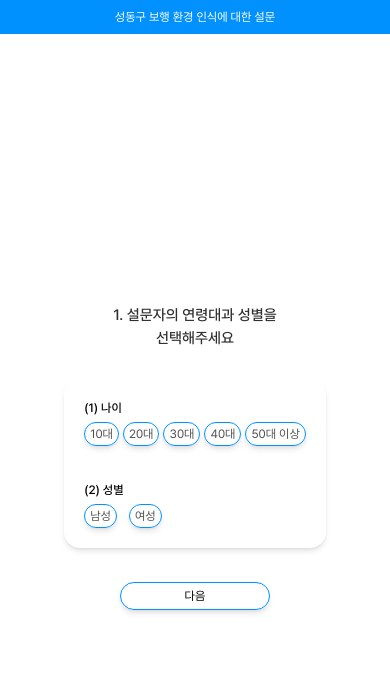
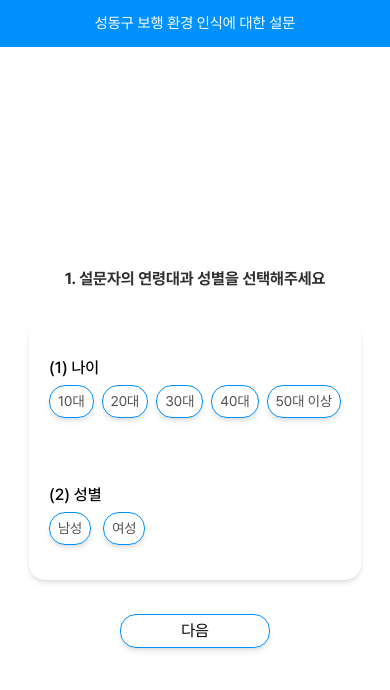
Before and after one commit to arky02/Hanyang_RoadSurvey_Front, a Next.js app: page / in a window 390 px wide. Shown: the top 690 px of the page. Built offline with nearby package versions, Linux system fonts and the light colour scheme.

Commit message:
style: 모바일 스타일 변경

```diff
--- a/components/SmallBtn.tsx
+++ b/components/SmallBtn.tsx
@@ -11,7 +11,7 @@ function SmallBtn({
 }) {
   return (
     <button
-      className={`hover:bg-[#0091ff49] hover:text-black  hover:shadow-xl hover:font-semibold rounded-2xl md:px-4 md:py-[5px] px-[5px] py-[2px] font-semibold text-[#505050] shadow-md border-[1px] border-[#0091ff] md:text-[16px] text-[12px] ${
+      className={`hover:bg-[#0091ff49] hover:text-black  hover:shadow-xl hover:font-semibold rounded-2xl md:px-4 md:py-[5px] px-[8px] py-[5px] font-semibold text-[#505050] shadow-md border-[1px] border-[#0091ff] md:text-[16px] text-[14px] ${
         isSelected && "bg-[#0091ff] text-white hover:text-black"
       } ${style}`}
       onClick={onClick}
--- a/pages/choice.tsx
+++ b/pages/choice.tsx
@@ -54,13 +54,13 @@ function ChoicePage() {
 
   return (
     <main className="flex justify-center items-center h-[100vh] md:bg-[#0091ff4d] ">
-      <div className="top-0 absolute bg-[#0091ff] w-full text-white font-semibold text-center md:p-5 p-2 md:text-[20px] text-[12px]">
+      <div className="top-0 absolute bg-[#0091ff] w-full text-white font-semibold text-center md:p-5 p-3 md:text-[20px] text-[15px]">
         성동구 보행 환경 인식에 대한 설문
       </div>
 
       {currImgIdx <= 28 ? (
         <section className="bg-white md:py-[60px] rounded-2xl md:mt-[70px] mt-[30px] md:relative md:h-[765px] h-fit">
-          <div className="w-full md:h-[5px] h-[3px] absolute md:top-[0.2px] top-[34px] md:px-[8.5px] md:rounded-full left-[0px]">
+          <div className="w-full md:h-[5px] h-[3px] absolute md:top-[0.2px] top-[44px] md:px-[8.5px] md:rounded-full left-[0px]">
             <div className="w-full h-full bg-[#e5e5e5] md:rounded-full relative"></div>
             <div
               className="w-full h-full bg-[#0091ff] md:rounded-full absolute z-9 top-0 ease-in-out duration-300"
@@ -80,11 +80,11 @@ function ChoicePage() {
                 </span>{" "}
                 해당 구역의 안전성을 평가해주세요
               </h3>
-              <h3 className="md:hidden block text-[14px] font-bold">
+              <h3 className="md:hidden block text-[17px] font-bold">
                 {!selectState ? "1. 교통" : "2. 범죄"}
               </h3>
 
-              <h5 className="text-[#434343] md:mt-8 mt-2 md:text-[20px] text-[11px] w-[170px] md:w-full">
+              <h5 className="text-[#434343] md:mt-8 mt-2 md:text-[20px] text-[14px] w-[170px] md:w-full">
                 {!selectState
                   ? '"이 곳에서 길을 걷거나 운전을 한다면 안전할까요?"'
                   : '"이 곳이 범죄로부터 얼마나 안전해 보이나요?"'}
@@ -98,20 +98,22 @@ function ChoicePage() {
               {currImgIdx + 1}R
             </div>
             <div className="flex relative flex-col md:w-[600px] w-[190px] items-center">
+              {randImgNumList[currImgIdx] && (
                 <Image
                   src={`https://raw.githubusercontent.com/arky02/roadvsimgs/master/roadimgs/${randImgNumList[currImgIdx]}.png`}
-                className="border-[5px] md:hover:border-[#0091ff85] border-[#ffffff] rounded-md w-[180px] h-fit lg:w-[350px] lg:h-[350px]"
+                  className="border-[5px] md:hover:border-[#0091ff85] border-[#ffffff] rounded-md w-[180px] h-fit md:w-[350px] md:h-[350px]"
                   alt="img"
                   width={350}
                   height={350}
                   onLoad={() => setIsImgRendered(true)}
                 />
-              <section className="md:w-[500px] w-[180px] md:mt-4 mt-2">
+              )}
+              <section className="md:w-[500px] w-[200px] md:mt-4 mt-3.5">
                 <div className="flex justify-between ">
-                  <h2 className="md:text-[18px] text-[12px] font-bold text-[#501919]">
+                  <h2 className="md:text-[18px] text-[14px] font-bold text-[#501919]">
                     위험해요
                   </h2>
-                  <h2 className="md:text-[18px] text-[12px] font-bold text-[#252065]">
+                  <h2 className="md:text-[18px] text-[14px] font-bold text-[#252065]">
                     안전해요
                   </h2>
                 </div>
@@ -120,11 +122,11 @@ function ChoicePage() {
                     <button
                       key={idx}
                       style={{ backgroundColor: "#" + el[1] }}
-                      className={`rounded-full md:text-[40px] text-[12px] md:w-[62px] md:h-[62px] w-[25px] h-[25px] hover:shadow-xl md:hover:text-[50px] hover:text-[16px] md:hover:h-[77px] md:hover:w-[77px] hover:h-[33px] hover:w-[33px] ${
+                      className={`rounded-full md:text-[40px] text-[15px] hover:text-[20px] md:w-[62px] md:h-[62px] w-[25px] h-[25px] hover:shadow-xl md:hover:text-[50px] hover:text-[16px] md:hover:h-[77px] md:hover:w-[77px] hover:h-[33px] hover:w-[33px] ${
                         isImgRendered && "ease-in-out duration-150"
                       } ${
                         tempRoundResult[selectState] === idx
-                          ? "md:h-[77px] md:w-[77px] h-[33px] w-[33px] md:border-[3px] border-[1px] border-[#2f2f2f] text-[20px] hover:text-[15px] md:text-[50px] md:hover:text-[50px]"
+                          ? "md:h-[77px] md:w-[77px] h-[33px] w-[33px] md:border-[3px] border-[1px] border-[#2f2f2f] text-[20px] hover:text-[20px] md:text-[50px] md:hover:text-[50px]"
                           : ""
                       }`}
                       onClick={() =>
@@ -141,7 +143,7 @@ function ChoicePage() {
             </div>
 
             <button
-              className="md:w-[800px] w-[150px] hover:bg-[#0091ff] hover:text-white border-[#0091ff] border-[1px] rounded-2xl text-black font-semibold text-[12px] md:text-[17px] md:py-3 py-1 shadow-md md:mt-0 mt-1"
+              className="md:w-[800px] w-[150px] hover:bg-[#0091ff] hover:text-white border-[#0091ff] border-[1px] rounded-2xl text-black font-semibold text-[16px] md:text-[17px] md:py-3 py-1 shadow-md md:mt-0 mt-1"
               onClick={handleClick}
             >
               {!selectState ? "다음" : "다음 라운드로 이동하기"}
--- a/pages/index.tsx
+++ b/pages/index.tsx
@@ -22,17 +22,17 @@ export default function Home() {
 
   return (
     <main className="flex justify-center items-center h-[100vh] md:bg-[#0091ff4d]">
-      <div className="top-0 absolute bg-[#0091ff] w-full text-white font-semibold text-center md:p-5 p-2 md:text-[20px] text-[12px]">
+      <div className="top-0 absolute bg-[#0091ff] w-full text-white font-semibold text-center md:p-5 p-3 md:text-[20px] text-[15px]">
         성동구 보행 환경 인식에 대한 설문
       </div>
-      <section className="mt-[70px] bg-white rounded-2xl w-[750px] md:shadow-md h-[800px] py-[100px] flex items-center justify-center md:mt-[70px] mt-[30px]">
+      <section className="mt-[70px] bg-white rounded-2xl w-[750px] md:shadow-md h-[800px] py-[10px] flex items-center justify-center md:mt-[70px] ">
         <div className="flex flex-col md:gap-[60px] gap-[30px] w-fit items-center md:items-start">
-          <h3 className="md:text-[20px] text-[15px] text-[#2f2f2f] md:w-fit font-medium w-[180px] text-center ">
+          <h3 className="md:text-[20px] text-[16px] text-[#2f2f2f] md:w-fit font-bold  ">
             1. 설문자의 연령대과 성별을 선택해주세요
           </h3>
-          <section className="rounded-2xl bg-white flex flex-col justify-evenly md:px-10 md:w-[500px]  md:h-[400px] bg-[#0091ff20] shadow-md md:gap-[10px] gap-[5px] p-[20px] mx-[10px]">
-            <h3 className="md:text-[18px] text-[12px] font-medium">(1) 나이</h3>
-            <div className="flex md:gap-3 gap-1 md:-mt-4">
+          <section className="rounded-2xl bg-white flex flex-col justify-evenly md:px-10 md:w-[500px]  md:h-[400px] bg-[#0091ff20] shadow-md md:gap-[10px] gap-[5px] px-[20px] py-[35px] mx-[10px]">
+            <h3 className="md:text-[18px] text-[16px] font-medium">(1) 나이</h3>
+            <div className="flex md:gap-3 gap-2 md:-mt-4">
               {ageArr.map((el) => (
                 <SmallBtn
                   key={el}
@@ -43,7 +43,7 @@ export default function Home() {
               ))}
             </div>
 
-            <h3 className="md:text-[18px] text-[12px] font-medium md:mt-0 mt-[30px]">
+            <h3 className="md:text-[18px] text-[16px] font-medium md:mt-0 mt-[60px]">
               (2) 성별
             </h3>
             <div className="flex gap-3 md:-mt-4">
@@ -58,7 +58,7 @@ export default function Home() {
             </div>
           </section>
           <button
-            className="md:w-[500px] w-[150px] hover:bg-[#0091ff] hover:text-white border-[#0091ff] border-[1px] rounded-2xl text-black font-semibold text-[12px] md:text-[17px] md:py-3 py-1 shadow-md md:mt-0 mt-1"
+            className="md:w-[500px] w-[150px] hover:bg-[#0091ff] hover:text-white border-[#0091ff] border-[1px] rounded-2xl text-black font-semibold text-[16px] md:text-[17px] md:py-3 py-1 shadow-md md:mt-0 mt-1"
             onClick={handleNextClick}
           >
             다음
```
Lines whose indentation alone changed are shown as unchanged.
